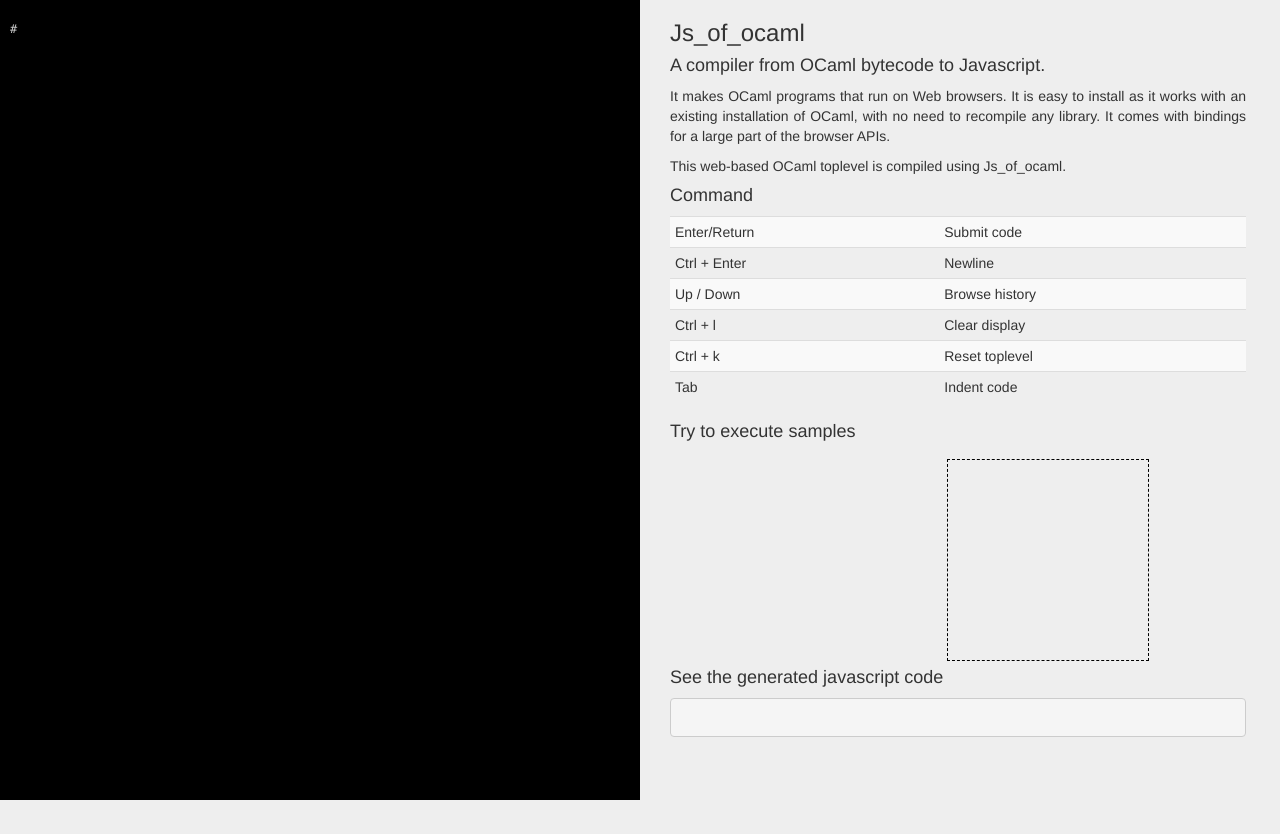
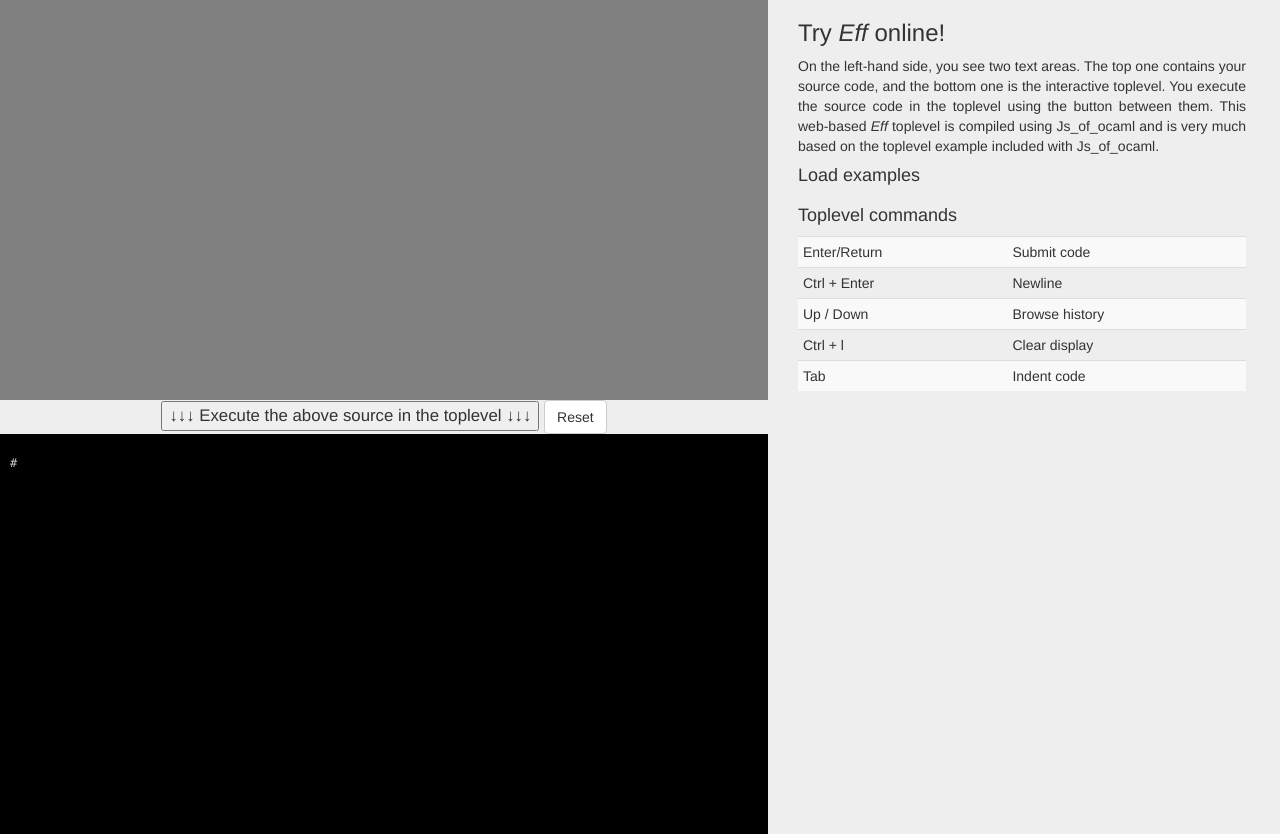
Before and after one commit to matijapretnar/eff, a plain HTML site: page jseff/index.html in a window 1280 px wide. Before the commit the page ends 800 px from the top, so only its background shows below. Drawn offline with nearby package versions, Linux system fonts and the light colour scheme; a script that the page names is missing.

Commit message:
Working toplevel

```diff
--- a/jseff/index.html
+++ b/jseff/index.html
@@ -16,13 +16,31 @@
       background-color:#eee;
       }
 
+      #left-side {
+        height: 100%;
+        width: 60%;
+        float:left;
+      }
+
+      #source-container {
+      width: 100%;
+      background-color: gray;
+      color: #ccc;
+      overflow: auto;
+      overflow-x: hidden;
+      height: 50%;
+      float:left;
+      padding:10px;
+      padding-top: 20px;
+      }
+
       #toplevel-container {
-      width: 50%;
+      width: 100%;
       background-color: black;
       color: #ccc;
       overflow: auto;
       overflow-x: hidden;
-      height: 100%;
+      height: 50%;
       float:left;
       padding:10px;
       padding-top: 20px;
@@ -56,6 +74,27 @@
       margin: 0px;
       padding:0px;
       }
+      #source-container textarea {
+      width:100%;
+      height:100%;
+      line-height:18px;
+      font-size: 12px;
+      background-color: transparent;
+      color: #fff;
+      border: 0;
+      resize: none;
+      outline: none;
+      font-family: Menlo,Monaco,Consolas,monospace;
+      font-weight: bold;
+      float:left;
+      margin: 0px;
+      padding:0px;
+      }
+      #button-container {
+        text-align:center;
+        width: 100%;
+        font-size: 1.2em;
+      }
       #toplevel-container #sharp {
       float: left;
       line-height:18px;
@@ -74,7 +113,7 @@
       }
       #toplevel-side{
       position:relative;
-      width:45%;
+      width:35%;
       height: 100%;
       overflow: auto;
       text-align:justify;
@@ -109,7 +148,7 @@
       }
       #toplevel-examples {
       width: 270px;
-      float: left;
+      /*float: left;*/
       }
       #toplevel-examples .list-group-item{
       padding: 5px 15px;
@@ -140,8 +179,68 @@
       .sharp .symbol1 { color: #993300 ; font-weight: bold ; }
       .sharp .constant { color: rgb(0, 152, 255); }
     </style>
+
+  </head>
+  <body>
+  <div id="left-side">
+    <div id="source-container">
+      <textarea id="source"></textarea>
+    </div>
+    <div id="button-container">
+    <button id="btn-transfer">↓↓↓ Execute the above source in the toplevel ↓↓↓</button>
+    <button type="button" class="btn btn-default"
+            id="btn-reset">Reset</button>
+    </div>
+    <div id="toplevel-container">
+      <pre id="output"></pre>
+      <div>
+        <div id="sharp" class="sharp"></div>
+        <textarea id="userinput"></textarea>
+        <!-- <button type="button" class="btn btn-default" -->
+        <!--         id="btn-execute">Execute</button> -->
+        <!-- <button type="button" class="btn btn-default" -->
+        <!--         id="btn-clear">Clear</button> -->
+        <!-- <button type="button" class="btn btn-default" -->
+        <!--         id="btn-share">Share</button> -->
+      </div>
+    </div>
+  </div>
+    <div id="toplevel-side">
+      <h3>Try <em>Eff</em> online!</h3>
+      <p>On the left-hand side, you see two text areas. The top one contains your source code, and the bottom one is the interactive toplevel. You execute the source code in the toplevel using the button between them. This web-based <em>Eff</em> toplevel is compiled using Js_of_ocaml and is very much based on the toplevel example included with Js_of_ocaml.</p>
+      <h4>Load examples</h4>
+      <div id="toplevel-examples" class="list-group"></div>
+      <h4>Toplevel commands</h4>
+      <table class="table table-striped table-condensed">
+        <tbody class>
+          <tr>
+            <td>Enter/Return</td>
+            <td>Submit code</td>
+          </tr>
+          <tr>
+            <td>Ctrl + Enter</td>
+            <td>Newline</td>
+          </tr>
+          <tr>
+            <td>Up / Down</td>
+            <td>Browse history</td>
+          </tr>
+          <tr>
+            <td>Ctrl + l</td>
+            <td>Clear display</td>
+          </tr>
+          <tr>
+            <td>Tab</td>
+            <td>Indent code</td>
+          </tr>
+        </tbody>
+      </table>
+      <!-- <canvas width=200 height=200 id="test-canvas"></canvas> -->
+      <!-- <h4 class="clear">See the generated javascript code</h4> -->
+      <pre id="last-js" style="display: none"></pre>
+      </div>
+
     <script type="text/javascript">
-
       window.onhashchange = function() { window.location.reload() }
       var hash = window.location.hash.replace(/^#/,"");
       var fields = hash.split(/&/);
@@ -165,73 +264,9 @@
       load_script("js_of_ocaml.toplevel.cmis.js");
       load_script("js_of_ocaml.deriving.cmis.js");
       load_script("js_of_ocaml.tyxml.cmis.js");
-      load_script("js_of_ocaml.graphics.cmis.js");
       load_script("lwt.cmis.js");
-      load_script("react.cmis.js");
-      load_script("reactiveData.cmis.js");
       load_script("toplevel.js");
     </script>
-  </head>
-  <body>
-    <div id="toplevel-container">
-      <pre id="output"></pre>
-      <div>
-        <div id="sharp" class="sharp"></div>
-        <textarea id="userinput"></textarea>
-        <!-- <button type="button" class="btn btn-default" -->
-        <!--         id="btn-execute">Execute</button> -->
-        <!-- <button type="button" class="btn btn-default" -->
-        <!--         id="btn-clear">Clear</button> -->
-        <!-- <button type="button" class="btn btn-default" -->
-        <!--         id="btn-reset">Reset</button> -->
-        <!-- <button type="button" class="btn btn-default" -->
-        <!--         id="btn-share">Share</button> -->
-      </div>
-    </div>
-    <div id="toplevel-side">
-      <h3>Js_of_ocaml</h3>
-      <h4>A compiler from OCaml bytecode to Javascript.</h4>
-      <p>It makes OCaml programs that run on Web browsers. It is
-        easy to install as it works with an existing installation of OCaml,
-        with no need to recompile any library. It comes with bindings for a
-        large part of the browser APIs.</p>
-      <p>This web-based OCaml toplevel is compiled using Js_of_ocaml.</p>
-      <h4>Command</h4>
-      <table class="table table-striped table-condensed">
-        <tbody class>
-          <tr>
-            <td>Enter/Return</td>
-            <td>Submit code</td>
-          </tr>
-          <tr>
-            <td>Ctrl + Enter</td>
-            <td>Newline</td>
-          </tr>
-          <tr>
-            <td>Up / Down</td>
-            <td>Browse history</td>
-          </tr>
-          <tr>
-            <td>Ctrl + l</td>
-            <td>Clear display</td>
-          </tr>
-          <tr>
-            <td>Ctrl + k</td>
-            <td>Reset toplevel</td>
-          </tr>
-          <tr>
-            <td>Tab</td>
-            <td>Indent code</td>
-          </tr>
 
-        </tbody>
-      </table>
-      <h4>Try to execute samples</h4>
-      <div id="toplevel-examples" class="list-group"></div>
-      <canvas width=200 height=200 id="test-canvas"></canvas>
-      <h4 class="clear">See the generated javascript code</h4>
-      <pre id="last-js">
-      </pre>
-    </div>
-  </body>
+</body>
 </html>
```
Also changed, not shown: 4 other files.
